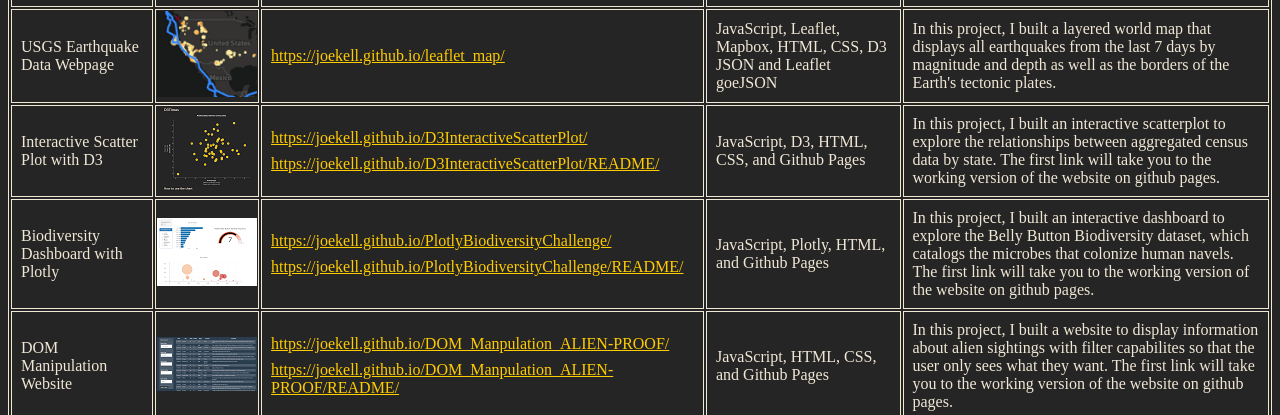
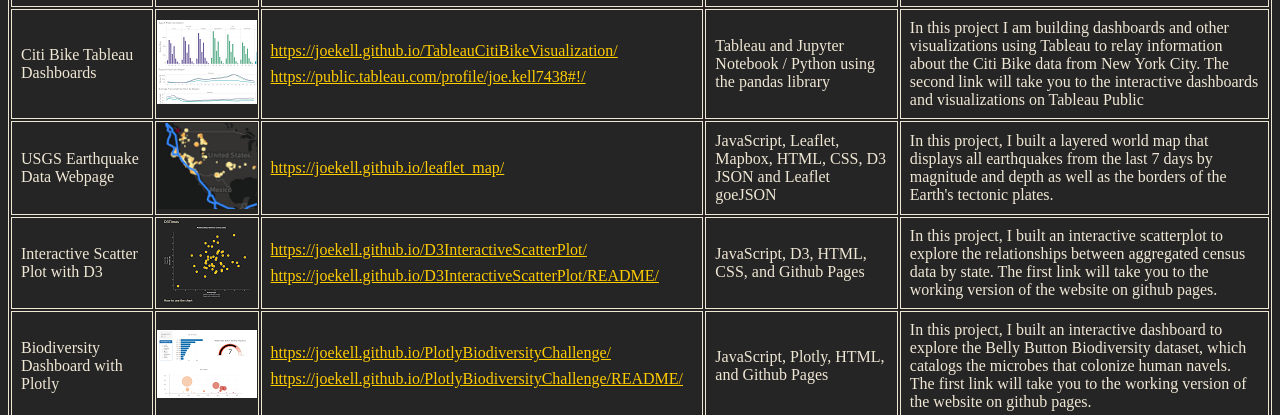
Before and after one commit to JoeKell/JoeKell.github.io, a plain HTML site: page index.html in a window 1280 px wide. Shown: the part 857-1272 px from the top of the page. Drawn offline with Linux system fonts and the light colour scheme.

Commit message:
Added another project

```diff
--- a/index.html
+++ b/index.html
@@ -66,6 +66,16 @@
         <td><p>The goal of this project is to analyze the data available from Spotify to answer questions about Spotify Audio Features by song year, correlation between Audio Features and country metrics, and the Spotify Audio Features by song year.</p></td>
       </tr>
       <tr>
+        <td><p>Citi Bike Tableau Dashboards</p></td>
+        <td><img src="Images/CitiDash.PNG" alt="Dashboard showing seasonal traits of riders"></td>
+        <td>
+          <p><a href="https://joekell.github.io/TableauCitiBikeVisualization/" target="_blank">https://joekell.github.io/TableauCitiBikeVisualization/</a></p>
+          <p><a href="https://public.tableau.com/profile/joe.kell7438#!/vizhome/CitibikeDashboard_16137976314640/SeasonalityDashboard" target="_blank">https://public.tableau.com/profile/joe.kell7438#!/</a></p>
+        </td>
+        <td><p>Tableau and Jupyter Notebook / Python using the pandas library</p></td>
+        <td><p>In this project I am building dashboards and other visualizations using Tableau to relay information about the Citi Bike data from New York City. The second link will take you to the interactive dashboards and visualizations on Tableau Public</p></td>
+      </tr>
+      <tr>
         <td><p>USGS Earthquake Data Webpage</p></td>
         <td><img src="Images/EarthquakeThumbnail.PNG" alt="Map of the US with earthquakes and tectonic plate borders"></td>
         <td><p><a href="https://joekell.github.io/leaflet_map/" target="_blank">https://joekell.github.io/leaflet_map/</a></p></td>
```
Also changed, not shown: Images/CitiDash.PNG (added).
